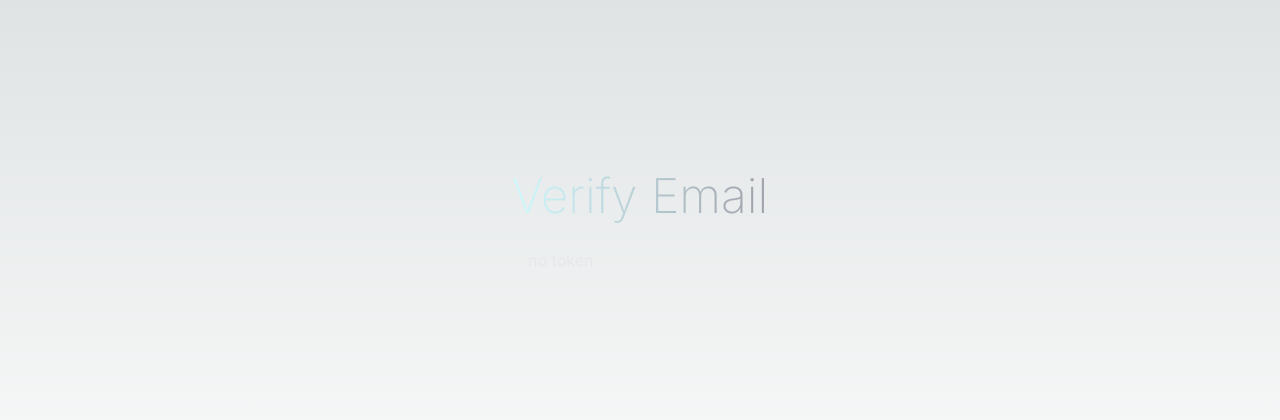
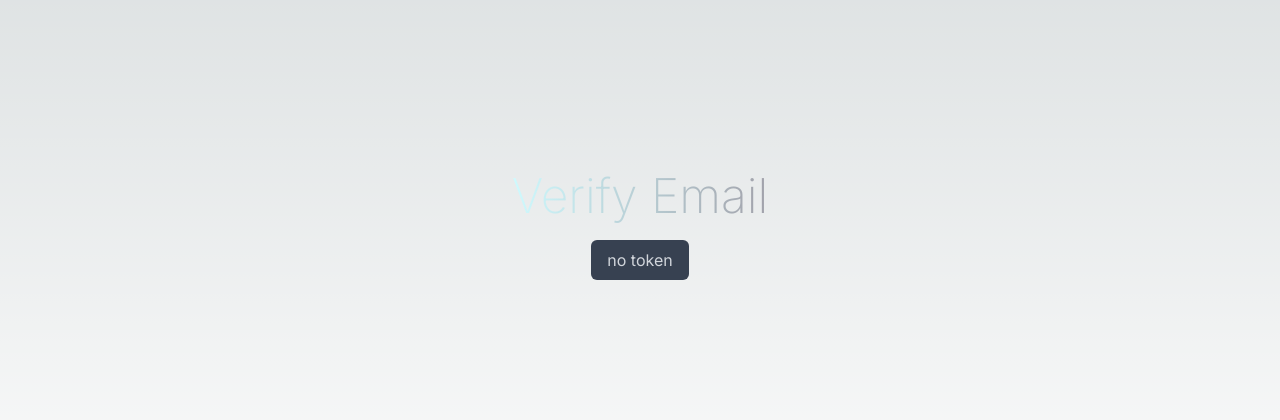
Before and after one commit to kmr-sahil/auth-w-next.js, a Next.js app: page /verifyemail in a window 1280 px wide. Shown: the part 184-604 px from the top of the page. Built offline with nearby package versions, Linux system fonts and the light colour scheme.

Commit message:
fixed ui in verifymail

```diff
--- a/src/app/verifyemail/page.tsx
+++ b/src/app/verifyemail/page.tsx
@@ -17,7 +17,7 @@ export default function VerifyEmailPage() {
 
         } catch (error:any) {
             setError(true);
-            console.log(error.reponse.data);
+            console.log(error.message);
 
         }
     }
@@ -37,11 +37,11 @@ export default function VerifyEmailPage() {
         <div className="flex flex-col items-center justify-center min-h-screen py-2">
 
             <h1 className="text-primary">Verify Email</h1>
-            <h2 className="label">{token ? `${token}` : "no token"}</h2>
+            <h2 className="text-gray-300 bg-gray-700 rounded-md px-4 py-2">{token ? `${token}` : "no token"}</h2>
 
             {verified && (
                 <div>
-                    <h2 className="label">Email Verified</h2>
+                    <h2 className="text-gray-300 bg-gray-700 rounded-md px-4 py-2 my-4">Email Verified</h2>
                     <Link href="/login" className="btn-primary">
                         Login
                     </Link>
@@ -49,7 +49,7 @@ export default function VerifyEmailPage() {
             )}
             {error && (
                 <div>
-                    <h2 className="text-2xl bg-red-500 text-black">Error</h2>
+                    <h2 className="text-2xl bg-red-500 px-4 py-2 rounded-md text-black my-4">Error</h2>
 
                 </div>
             )}
--- a/src/middleware.ts
+++ b/src/middleware.ts
@@ -5,7 +5,7 @@ import type { NextRequest } from 'next/server'
 export function middleware(request: NextRequest) {
   const path = request.nextUrl.pathname
 
-  const isPublicPath = path === '/login' || path === '/signup' || path === '/verifyemail'
+  const isPublicPath = path === '/login' || path === '/signup'
 
   const token = request.cookies.get('token')?.value || ''
 
```
